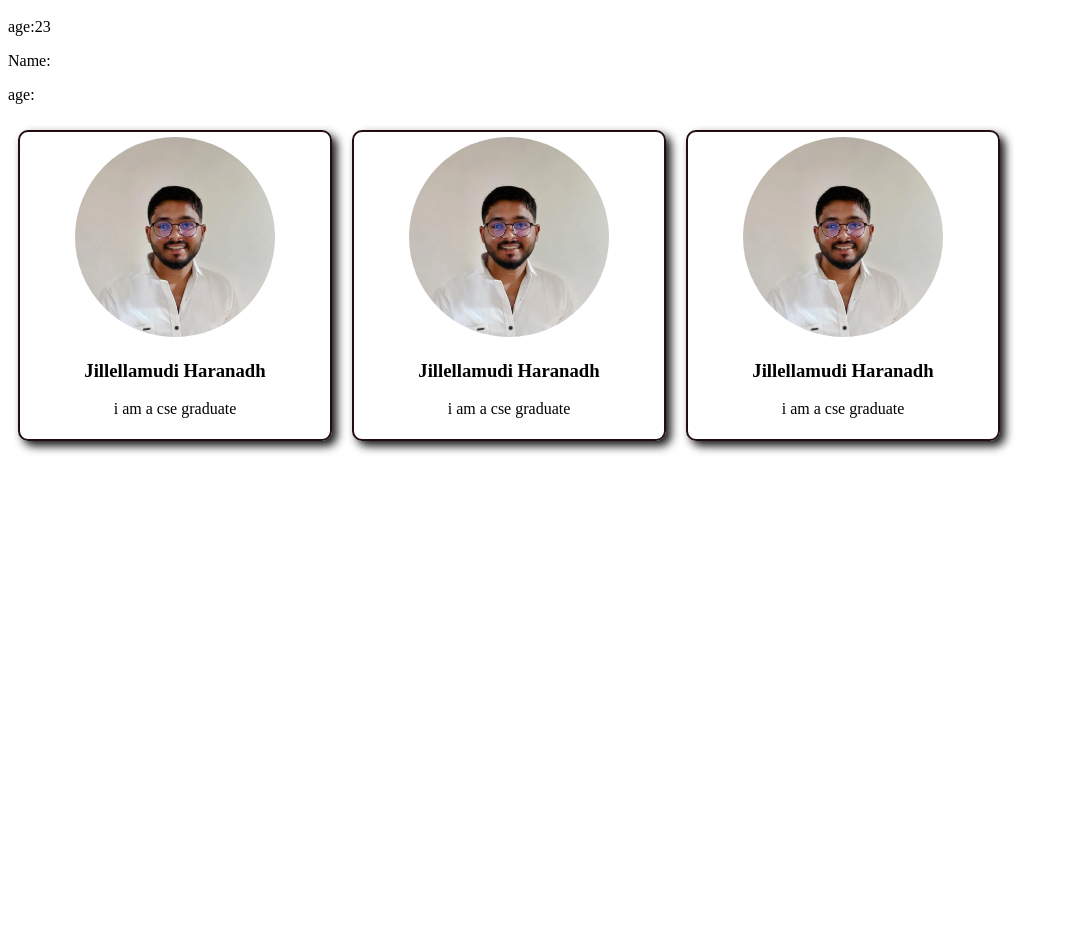
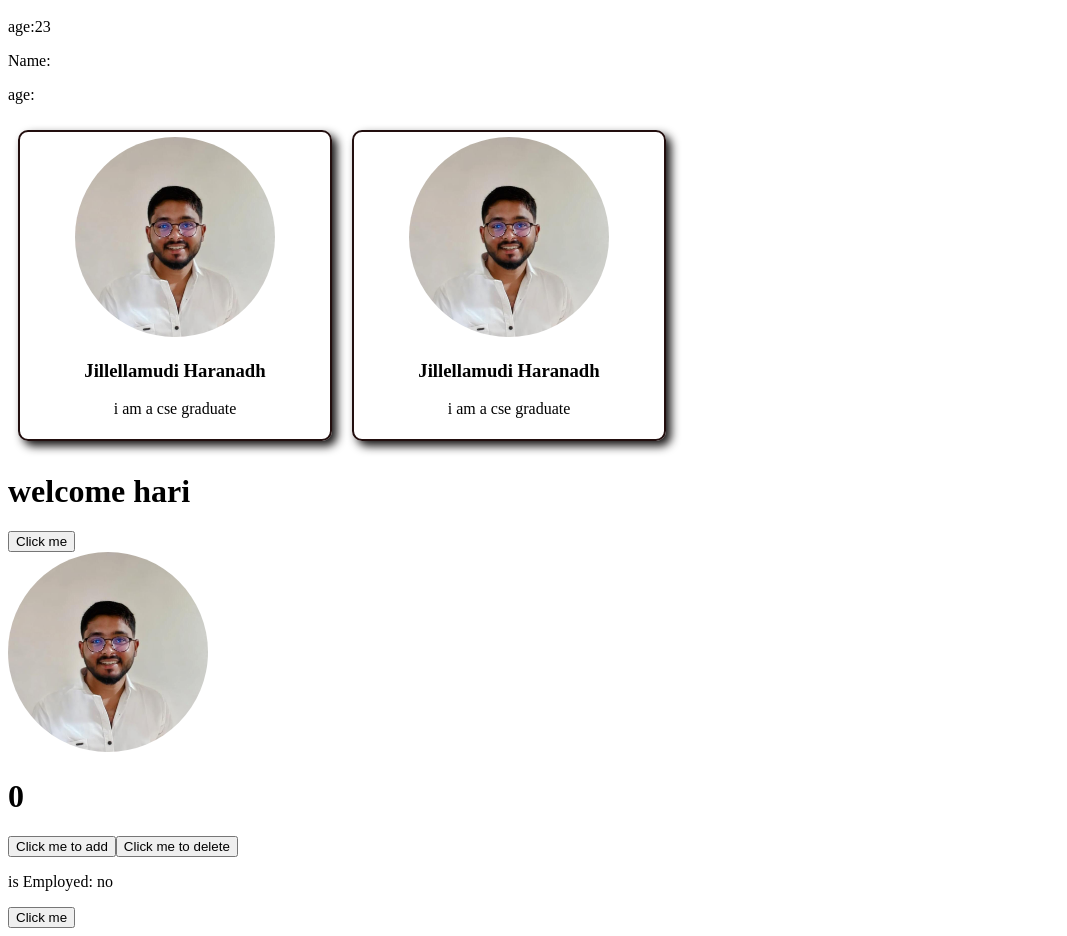
Before and after one commit to haranadh03/FrontEndPractise, a React app: page / in a window 1280 px wide. Shown: the part 102-1038 px from the top of the page, without its empty margins (0-1067 px from the left). Before the commit the page ends 800 px from the top, so only its background shows below. Built offline with nearby package versions, Linux system fonts and the light colour scheme; the HTML template or start-up script is replaced by a standard one.

Commit message:
newPractisefiles

```diff
--- a/src/App.jsx
+++ b/src/App.jsx
@@ -2,7 +2,11 @@ import Header from './Header';
 import Card from './Card'
 import './App.css';
 import Student from './Student';
-
+import User from './User.jsx';
+import List from './List.jsx'
+import Button from './Button.jsx'
+import Profile from './profilepicture.jsx'
+import Usestate from './Usestate.jsx';
 function App() {
   return (
     <>
@@ -11,7 +15,10 @@ function App() {
       <Student/>
       <Card></Card>
       <Card></Card>
-      <Card></Card>
+      <User isLoggedIn={true} name='hari'></User>
+      <Button></Button><br />
+      <Profile></Profile>
+      <Usestate />
     </>
   )
 }
--- /dev/null
+++ b/src/Button.jsx
@@ -0,0 +1,10 @@
+function Button(){
+    var count= 0;
+    const handleClick =(event) =>{
+        event.target.textContent="ouch!";
+    }
+    return (
+        <button onDoubleClick={(event) => handleClick(event)}>Click me</button>
+    );
+}
+export default Button
--- /dev/null
+++ b/src/List.jsx
@@ -0,0 +1,9 @@
+function Lists(){
+    const fruits=["apple", "banana", "orange", "coconut"];
+    fruits.sort();
+    const ListItems = fruits.map(f => <li>{f}</li>)
+    return(
+        <ol>{ListItems}</ol>
+    );
+}
+export default Lists
--- /dev/null
+++ b/src/User.jsx
@@ -0,0 +1,6 @@
+function User(props){
+    return(
+        props.isLoggedIn ? <h1>welcome {props.name}</h1>: <h1>please login </h1>
+    );
+}
+export default User
--- /dev/null
+++ b/src/Usestate.jsx
@@ -0,0 +1,27 @@
+import { useState } from "react"
+
+function Usestate(){
+    const [count, setCount]=useState(0)
+    const [isemployed, setIsEmployed]= useState(false);
+    const handle1=() => {
+        console.log(count)
+        setCount(count+1);
+    }
+    const handle2=() => {
+        if(count > 0)
+        setCount(count-1);
+    }
+    const toggle= () => {
+        setIsEmployed(!isemployed);
+    }
+    return(
+        <>
+            <h1>{count}</h1>
+            <button onClick={handle1}>Click me to add</button>
+            <button onClick={handle2}>Click me to delete</button><br />
+            <p> is Employed: {isemployed ? "yes":"no"}</p>
+            <button onClick={toggle}>Click me </button>
+        </>
+    );
+}
+export default Usestate
--- /dev/null
+++ b/src/profilepicture.jsx
@@ -0,0 +1,7 @@
+function profilepicture(){
+    const imageUrl='./src/assets/pro.jpeg';
+     return(
+        <img src={imageUrl} alt="" />
+     );
+}
+export default profilepicture
```
